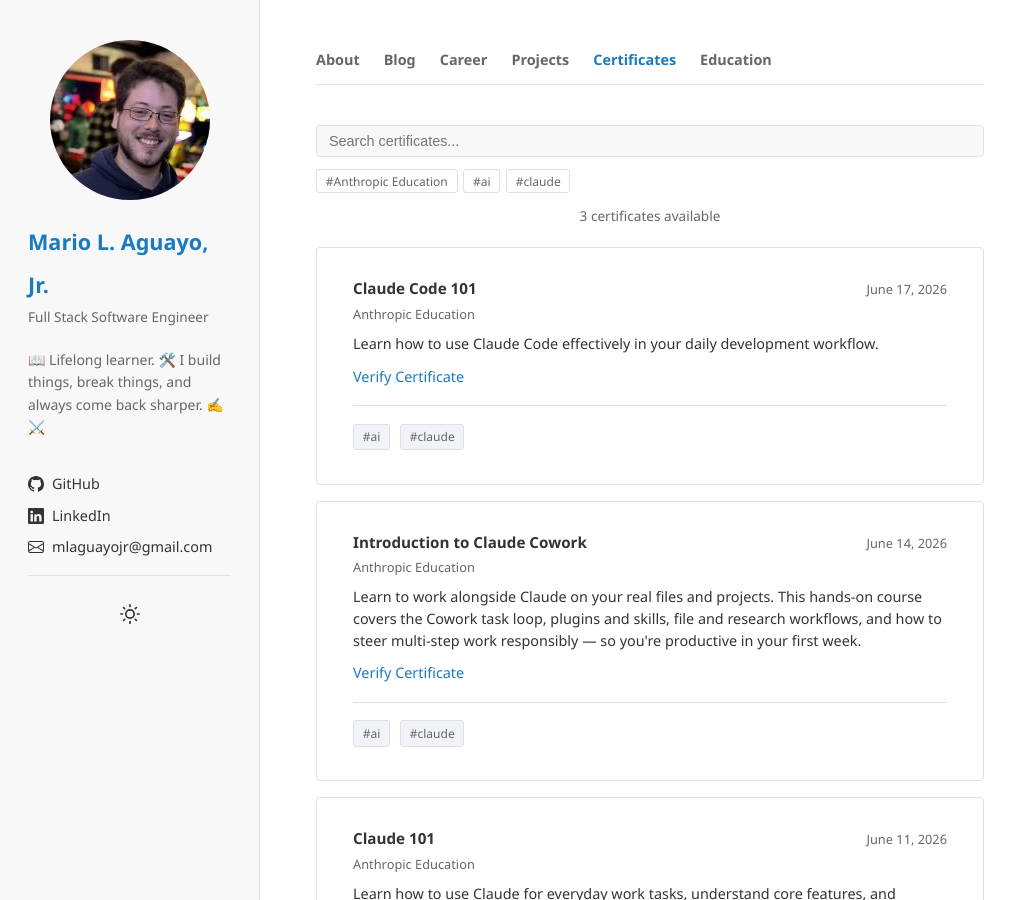
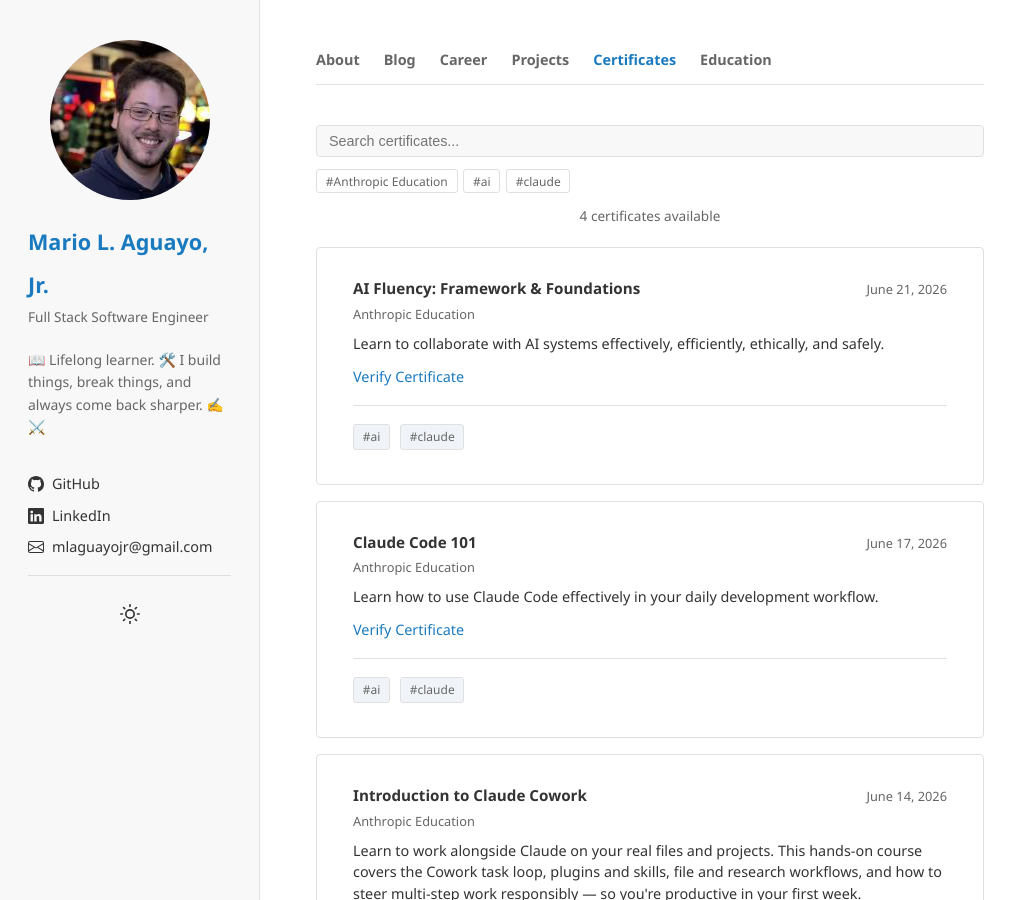
Before and after one commit to mlaguayojr/mlaguayojr.github.io, a Jekyll site: the page built from certificates/index.html, in a window 1280 px wide and 900 px high. Shown: the whole window, without its empty margins (0-1021 px from the left). Built offline with Jekyll 4.4.1, drawn with Linux system fonts in a browser that asks for light colours.

Commit message:
add new certificate

```diff
--- a/_data/certificates.yml
+++ b/_data/certificates.yml
@@ -1,4 +1,12 @@
 certificates:
+  - course_name: "AI Fluency: Framework & Foundations"
+    completion_date: "June 21, 2026"
+    offered_by: "Anthropic Education"
+    description: "Learn to collaborate with AI systems effectively, efficiently, ethically, and safely."
+    verify_url: "https://verify.skilljar.com/c/xumqmfbwh2zx"
+    tags:
+      - ai
+      - claude
   - course_name: "Claude Code 101"
     completion_date: "June 17, 2026"
     offered_by: "Anthropic Education"
```
